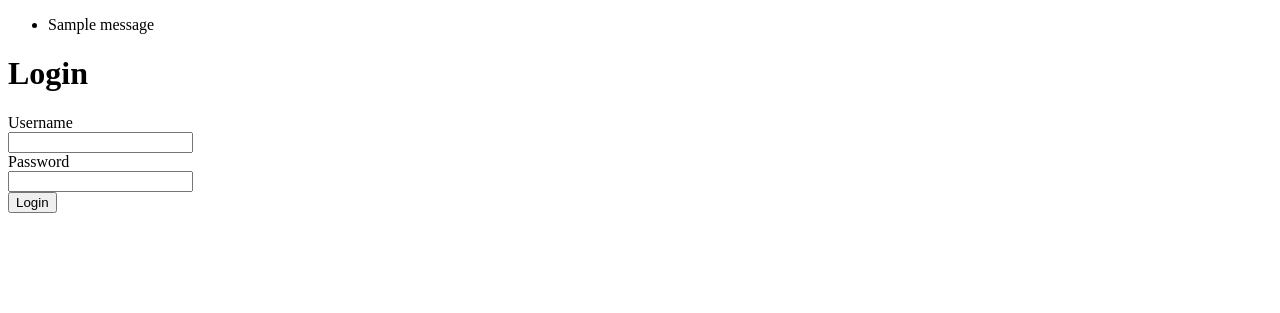
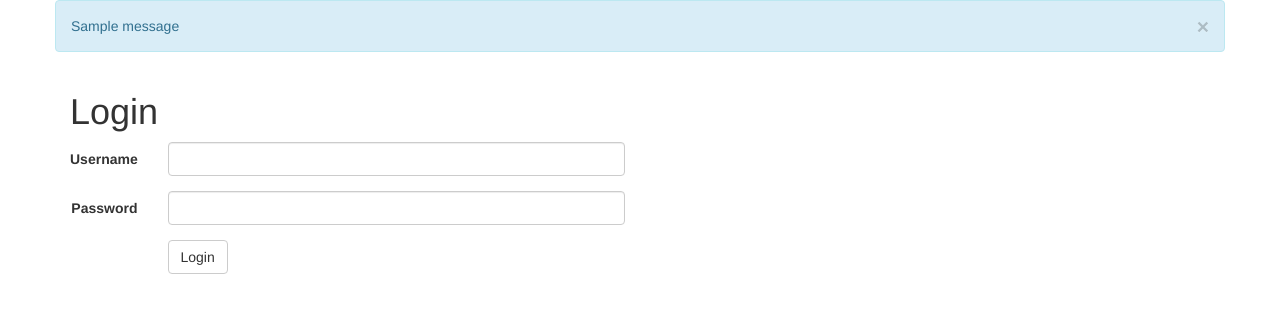
Before and after one commit to ryepdx/chainstori.es, a Python web app: template templates/home.html in a window 1280 px wide. Shown: the top 313 px of the page. Run offline with Jinja, Linux system fonts and the light colour scheme; the template is opened without the code that fills it, so the values that code supplies are empty; one stand-in notice (Sample message) is shown; some libraries are stand-ins or nearby versions.

Commit message:
Added Bootstrap and jQuery to the base template.

```diff
--- a/templates/base.html
+++ b/templates/base.html
@@ -1,22 +1,29 @@
 <!DOCTYPE html>
-<html>
+<html lang="en">
     <head>
         <title>chainstori.es</title>
+        <meta name="viewport" content="width=device-width, initial-scale=1.0">
+        <link rel="stylesheet" href="//netdna.bootstrapcdn.com/bootstrap/3.0.0/css/bootstrap.min.css">
+        <script src="//code.jquery.com/jquery.js"></script>
+        <script src="//netdna.bootstrapcdn.com/bootstrap/3.0.0/js/bootstrap.min.js"></script>
     </head>
     <body>
-        <div>
+        <div class="container">
             {% with messages = get_flashed_messages() %}
                 {% if messages %}
-                <ul class="flashes">
+                <div class="row">
                     {% for message in messages %}
-                    <li>{{ message }}</li>
+                        <div class="alert alert-info">
+                            <button type="button" class="close" data-dismiss="alert" aria-hidden="true">&times;</button>
+                            {{ message }}
+                        </div>
                     {% endfor %}
-                </ul>
+                </div>
                 {% endif %}
             {% endwith %}
+            <div class="row">
+                {% block content %}{% endblock %}
             </div>
-        <div>
-            {% block content %}{% endblock %}
         </div>
     </body>
 </html>
```
Lines whose indentation alone changed are shown as unchanged.
